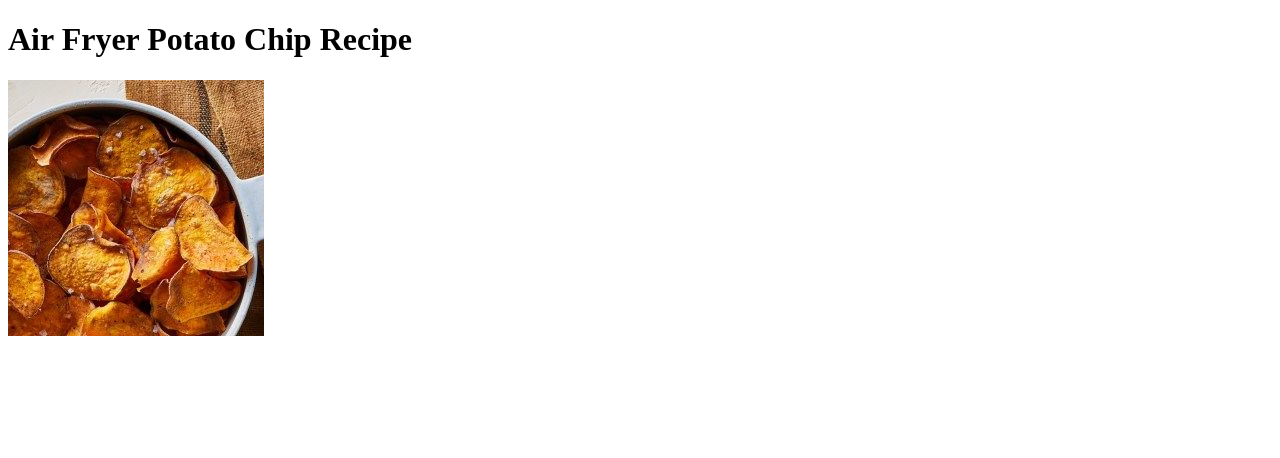
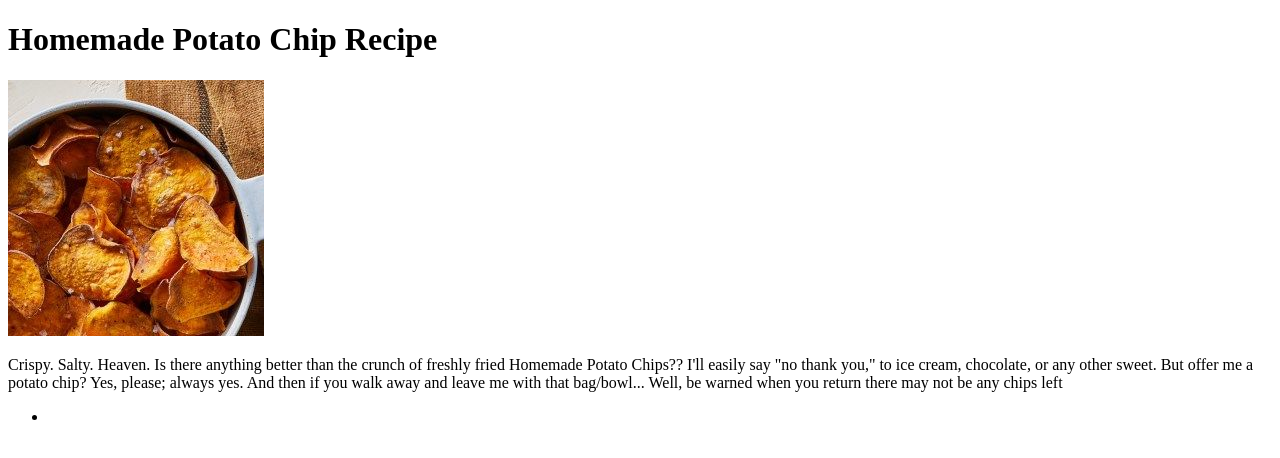
Before and after one commit to hkle55/odin-recipes, a plain HTML site: page recipes/potatoChip.html in a window 1280 px wide. Drawn offline with Linux system fonts and the light colour scheme.

Commit message:
add a description and a unordered list

```diff
--- a/recipes/potatoChip.html
+++ b/recipes/potatoChip.html
@@ -5,7 +5,15 @@
         <title>Potato Chip Recipe</title>
     </head>
     <body>
-        <h1>Air Fryer Potato Chip Recipe</h1>
-        <img src="../images/Chips.jpeg" alt="Crispy chips with garnish on a napkin in a bowl ">
+        <h1>Homemade Potato Chip Recipe</h1>
+        <img src="../images/Chips.jpeg" alt="Crispy Chips in a bowl ">
+        <p>
+            Crispy. Salty. Heaven. Is there anything better than the crunch of freshly fried Homemade Potato Chips?? I'll easily say "no thank you," to ice cream,
+            chocolate, or any other sweet. But offer me a potato chip? Yes, please; always yes. And then if you walk away and leave me with that bag/bowl... Well, be warned when you return
+            there may not be any chips left
+        </p>
+        <ul>
+            <li></li>
+        </ul>
     </body>
 </html>
```
Also changed, not shown: index.html (+1 -1 lines).
